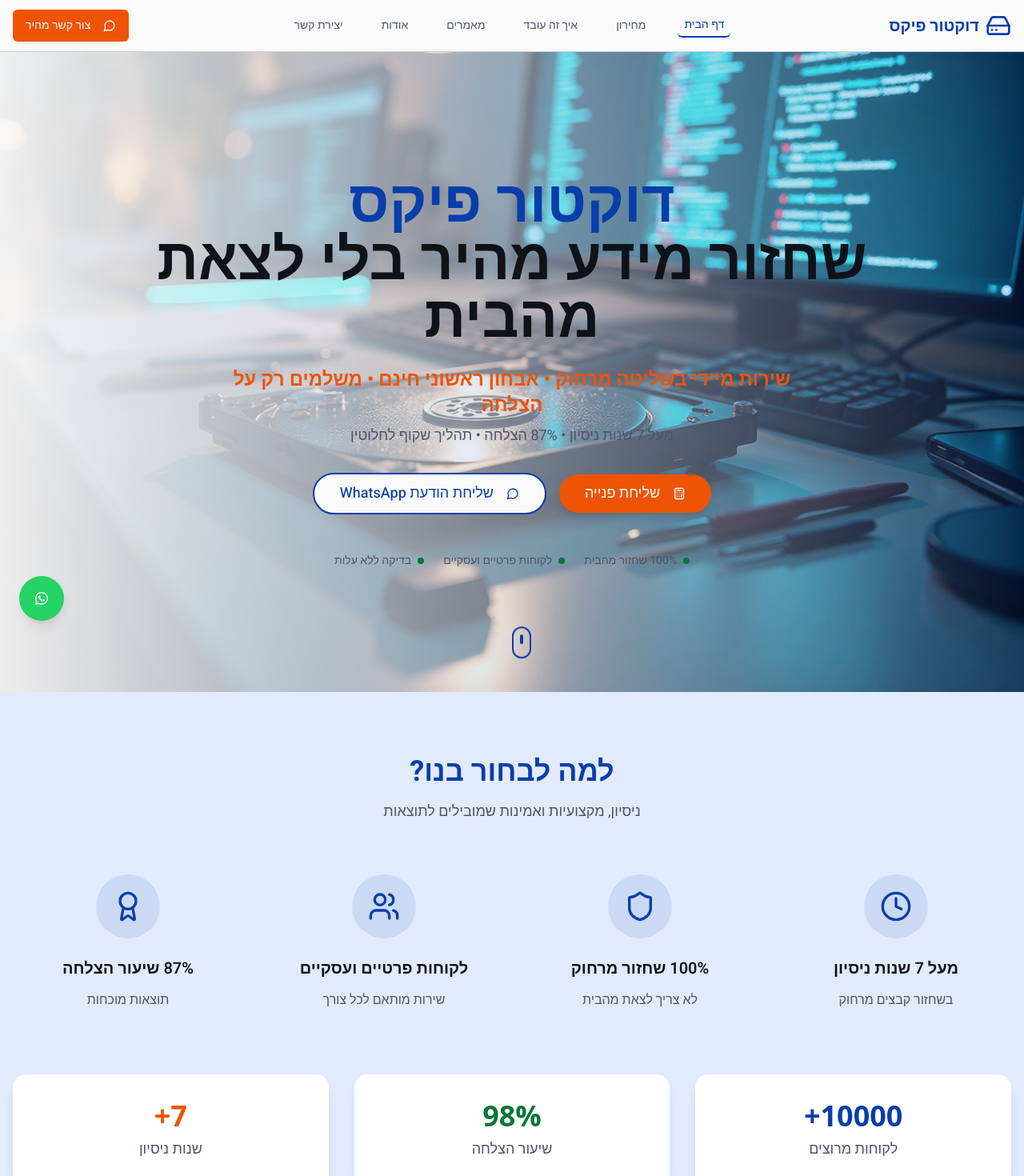
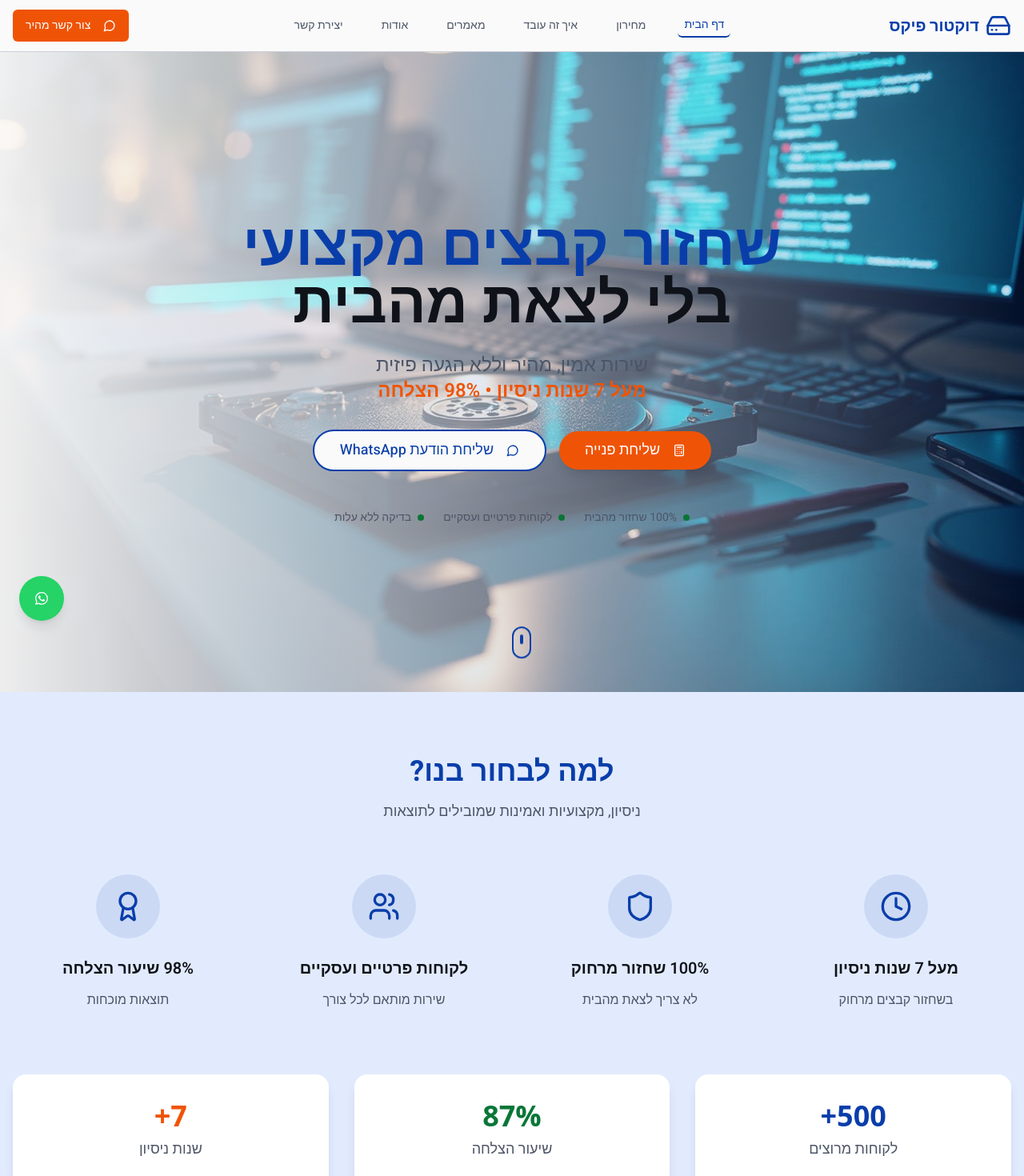
Before and after one commit to infected-computer/data-safe-recovery-now, a React (Vite) app: page / in a window 1280 px wide. Shown: the top 1470 px of the page at 80% size. Built offline with nearby package versions, Linux system fonts and the light colour scheme.

Commit message:
Code edited in Lovable Code Editor
Edited UI in Lovable

```diff
--- a/src/components/HeroSection.tsx
+++ b/src/components/HeroSection.tsx
@@ -33,16 +33,16 @@ export const HeroSection = () => {
         <div className="max-w-4xl mx-auto">
           {/* Main Headline */}
           <h1 className="font-hebrew text-4xl md:text-6xl lg:text-7xl font-bold mb-6 leading-tight">
-            <span className="text-primary">דוקטור פיקס</span>
+            <span className="text-primary">שחזור קבצים מקצועי</span>
             <br />
-            <span className="text-foreground">שחזור מידע מהיר בלי לצאת מהבית</span>
+            <span className="text-foreground">בלי לצאת מהבית</span>
           </h1>
 
           {/* Sub-headline */}
-          <p className="font-hebrew text-xl md:text-2xl text-muted-foreground mb-8 max-w-3xl mx-auto">
-            <span className="text-accent font-semibold">שירות מיידי בשליטה מרחוק • אבחון ראשוני חינם • משלמים רק על הצלחה</span>
+          <p className="font-hebrew text-xl md:text-2xl text-muted-foreground mb-8 max-w-2xl mx-auto">
+            שירות אמין, מהיר וללא הגעה פיזית
             <br />
-            <span className="text-sm md:text-lg mt-2 block">מעל 7 שנות ניסיון • 87% הצלחה • תהליך שקוף לחלוטין</span>
+            <span className="text-accent font-semibold">מעל 7 שנות ניסיון • 98% הצלחה</span>
           </p>
 
           {/* CTA Buttons */}
--- a/src/components/TrustSection.tsx
+++ b/src/components/TrustSection.tsx
@@ -18,7 +18,7 @@ const trustItems = [
   },
   {
     icon: Award,
-    title: "87% שיעור הצלחה",
+    title: "98% שיעור הצלחה",
     description: "תוצאות מוכחות"
   }
 ];
@@ -60,12 +60,12 @@ export const TrustSection = () => {
         {/* Statistics */}
         <div className="mt-20 grid grid-cols-1 md:grid-cols-3 gap-8">
           <div className="text-center p-8 bg-card rounded-2xl shadow-lg">
-            <div className="text-4xl font-bold text-primary mb-2">10000+</div>
+            <div className="text-4xl font-bold text-primary mb-2">500+</div>
             <div className="font-hebrew text-lg text-muted-foreground">לקוחות מרוצים</div>
           </div>
 
           <div className="text-center p-8 bg-card rounded-2xl shadow-lg">
-            <div className="text-4xl font-bold text-success mb-2">98%</div>
+            <div className="text-4xl font-bold text-success mb-2">87%</div>
             <div className="font-hebrew text-lg text-muted-foreground">שיעור הצלחה</div>
           </div>
 
```
